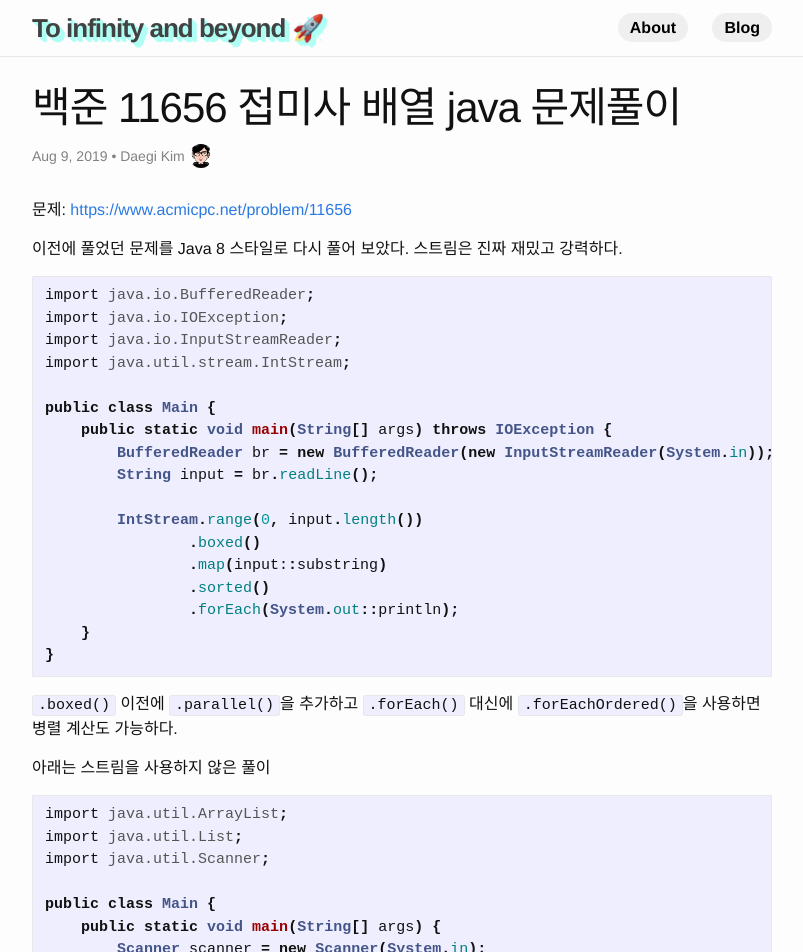
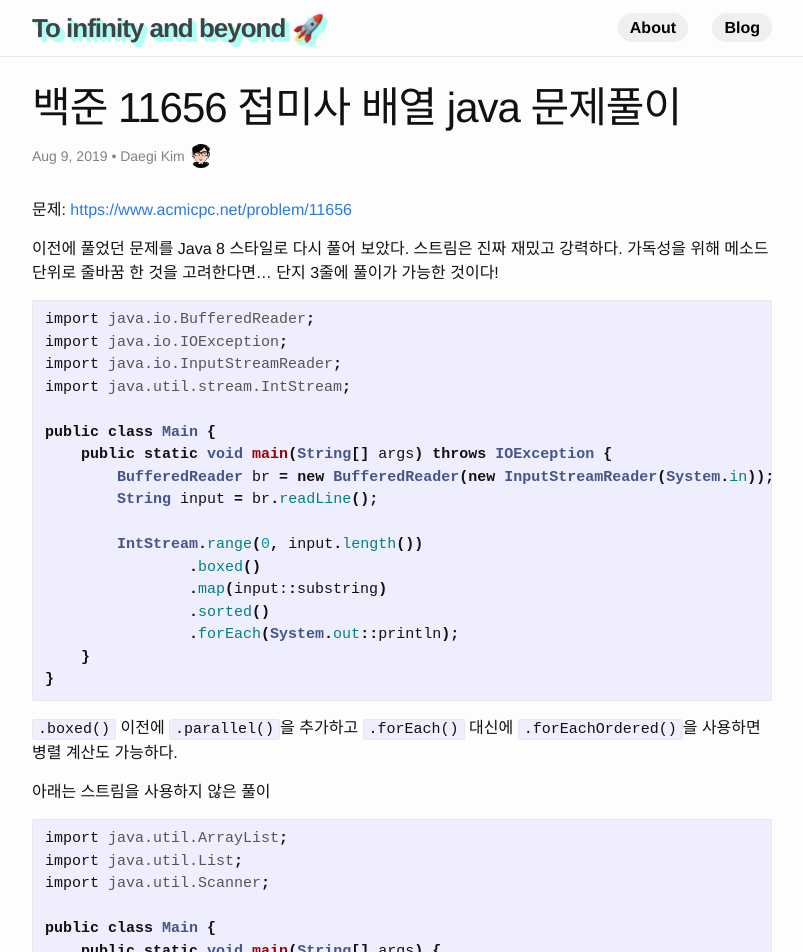
Before and after one commit to DaegiKim/daegikim.github.io, a Jekyll site: the page built from _posts/2019-08-09-백준-11656-접미사-배열-java-문제풀이.md, in a window 1280 px wide. Shown: the top 952 px of the page, without its empty margins (238-1041 px from the left). Built offline with Jekyll 4.4.1, drawn with Linux system fonts in a browser that asks for light colours; comment, search, counter and statistics services are not loaded.

Commit message:
update article `백준-11656-접미사-배열-java-문제풀이`

````diff
--- a/_posts/2019-08-09-백준-11656-접미사-배열-java-문제풀이.md
+++ b/_posts/2019-08-09-백준-11656-접미사-배열-java-문제풀이.md
@@ -11,7 +11,7 @@ excerpt_separator: <!--more-->
 문제: <https://www.acmicpc.net/problem/11656>
 
 이전에 풀었던 문제를 Java 8 스타일로 다시 풀어 보았다.
-스트림은 진짜 재밌고 강력하다.
+스트림은 진짜 재밌고 강력하다. 가독성을 위해 메소드 단위로 줄바꿈 한 것을 고려한다면... 단지 3줄에 풀이가 가능한 것이다!
 <!--more-->
 ```java
 import java.io.BufferedReader;
````
